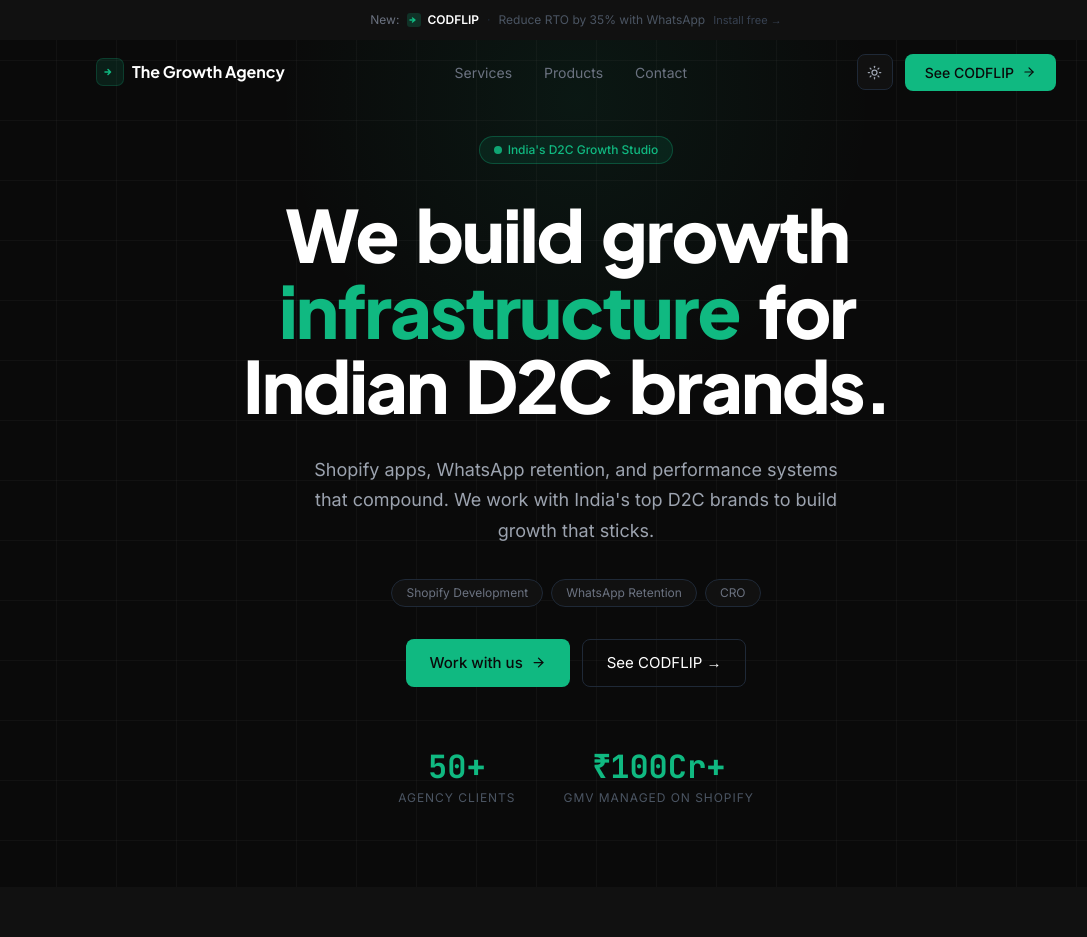
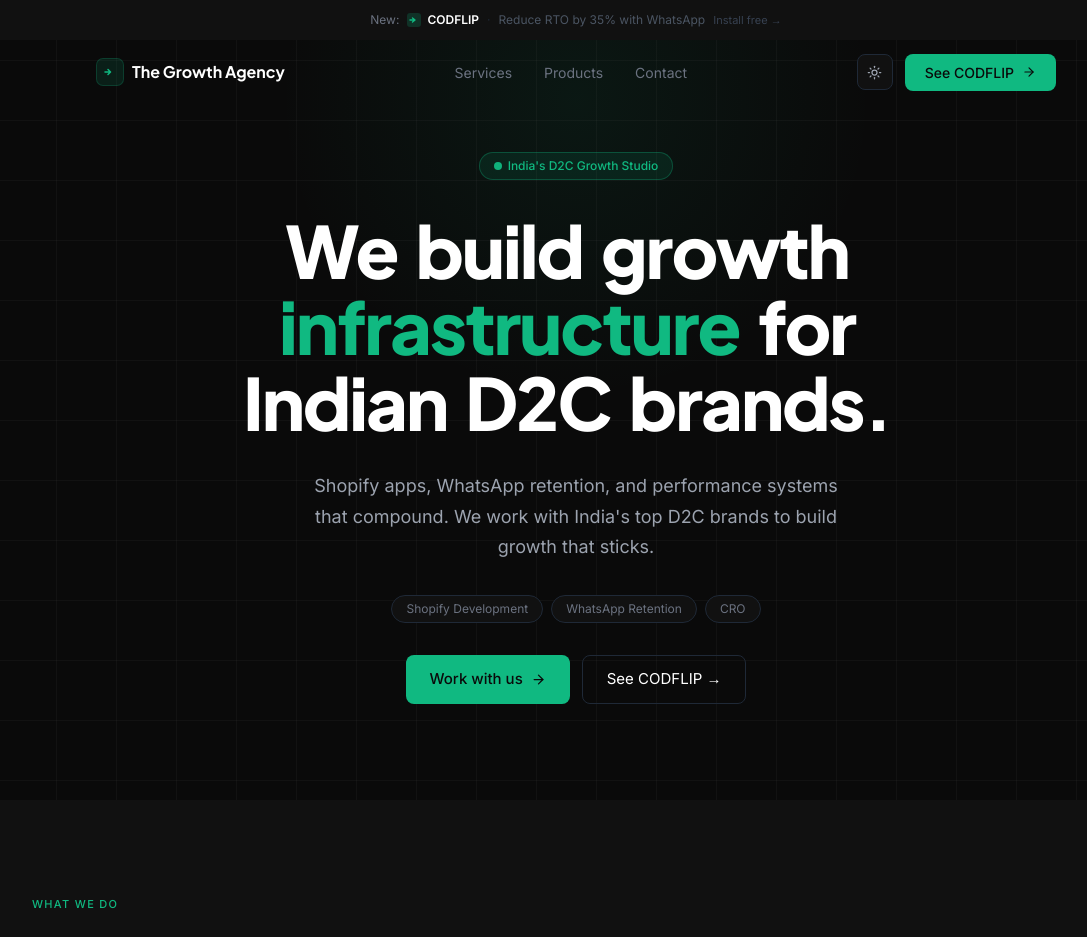
Before and after one commit to TheGrowthAgency2026/CODFLIPweb, a Next.js app: page / in a window 1280 px wide. Shown: the top 937 px of the page, without its empty margins (64-1151 px from the left). Built offline with nearby package versions, Linux system fonts and the light colour scheme.

Commit message:
fixing main page

```diff
--- a/src/components/TGAHeroSection.tsx
+++ b/src/components/TGAHeroSection.tsx
@@ -2,11 +2,6 @@
 
 import { motion } from 'framer-motion'
 import { ArrowRight } from 'lucide-react'
-
-const stats = [
-  { num: '50+', label: 'Agency clients' },
-  { num: '₹100Cr+', label: 'GMV managed on Shopify' },
-]
 
 const services = ['Shopify Development', 'WhatsApp Retention', 'CRO']
 
@@ -119,24 +114,6 @@
             See CODFLIP →
           </a>
         </motion.div>
-
-        <motion.div
-          initial={{ opacity: 0 }}
-          animate={{ opacity: 1 }}
-          transition={{ duration: 0.6, delay: 0.9 }}
-          className="flex flex-wrap justify-center gap-x-12 gap-y-6 pt-8"
-        >
-          {stats.map((s) => (
-            <div key={s.label} className="text-center">
-              <div style={{ fontFamily: 'var(--font-jetbrains)', fontSize: '32px', fontWeight: 700, color: '#10B981', lineHeight: 1 }}>
-                {s.num}
-              </div>
-              <div style={{ fontFamily: 'var(--font-dm-sans)', fontSize: '12px', color: 'var(--text-4)', marginTop: '6px', textTransform: 'uppercase', letterSpacing: '0.08em' }}>
-                {s.label}
-              </div>
-            </div>
-          ))}
-        </motion.div>
       </div>
     </section>
   )
```
